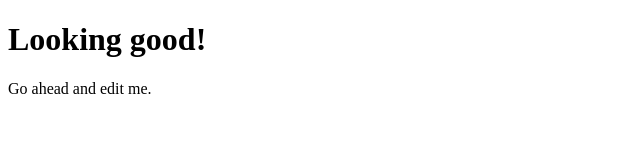
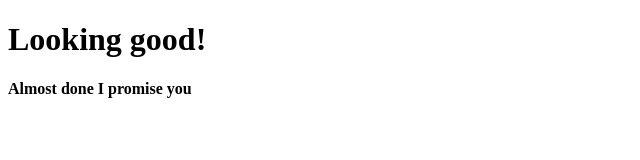
Before and after one commit to jdmar3-comp426/a00-Jtrzc, a website: page index.html in a window 1280 px wide. Shown: the whole page, without its empty margins (0-640 px from the left). Drawn offline with Linux system fonts and the light colour scheme.

Commit message:
"changed index.html"

```diff
--- a/index.html
+++ b/index.html
@@ -8,7 +8,7 @@
     <body>
         <div>
             <h1>Looking good!</h1>
-            <p>Go ahead and edit me.</p>
+            <p><strong>Almost done I promise you</strong></p>
         </div>
     </body>
 </html>
```
